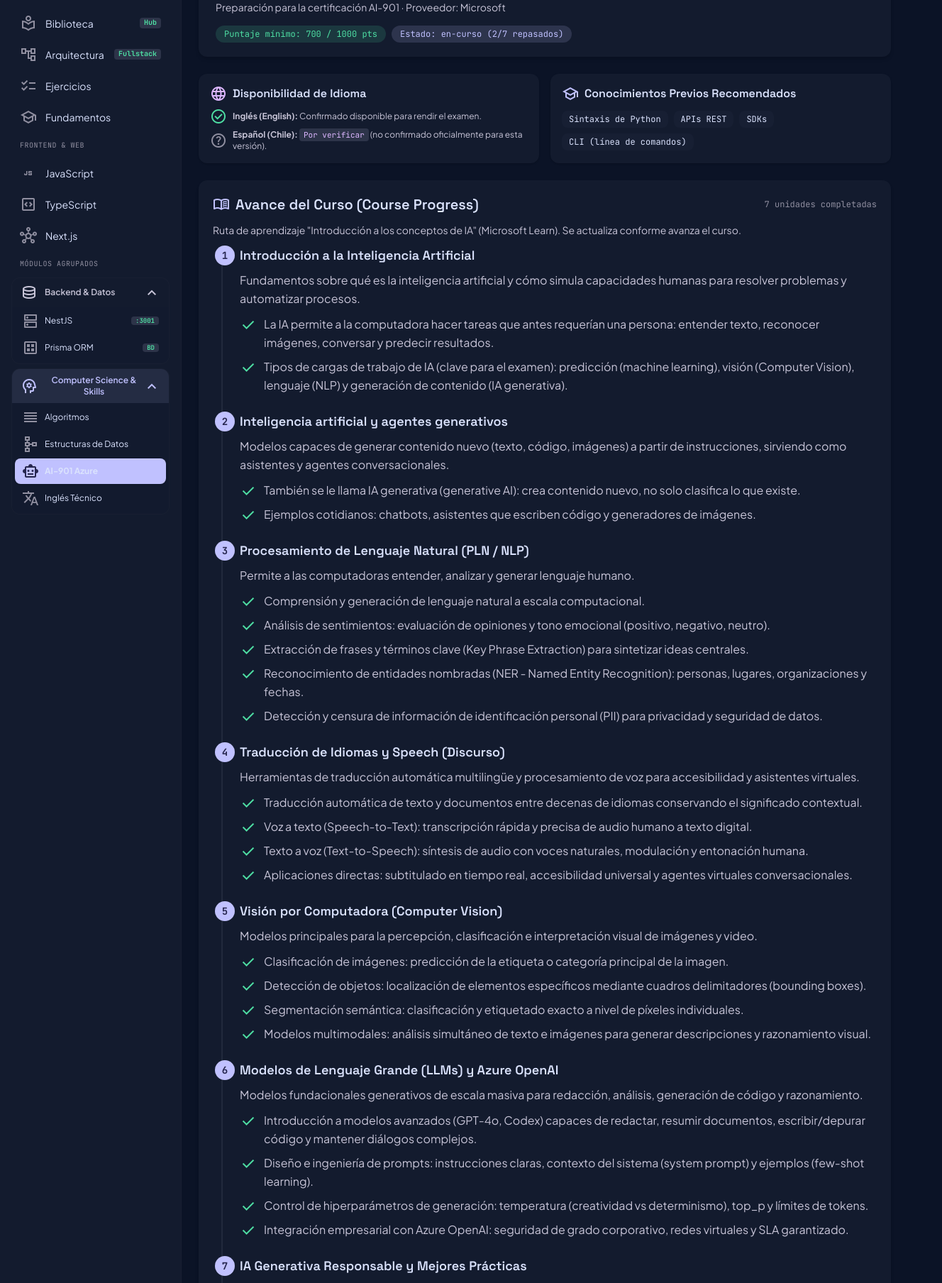
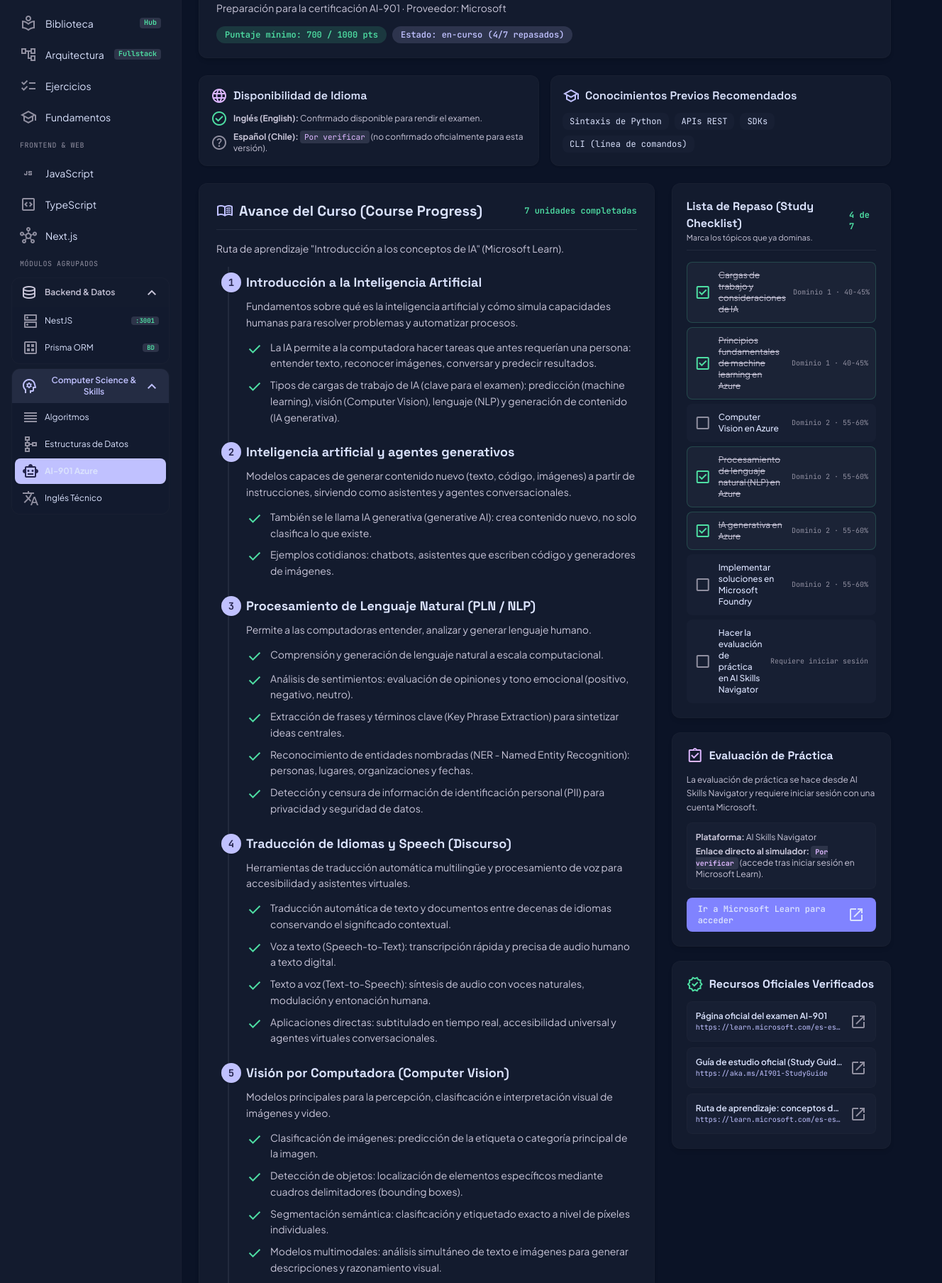
Before and after one commit to francoogb/devlearn, a Next.js app: page /ai-901 in a window 1280 px wide. Shown: the part 112-1920 px from the top of the page at 71% size, 1328 px wide, since content can reach past the window. Built offline with nearby package versions, Linux system fonts and the light colour scheme.

Commit message:
refactor: mover checklist, evaluacion y recursos a columna derecha en AI-901 y eliminar error log innecesario

```diff
--- a/src/app/ai-901/page.tsx
+++ b/src/app/ai-901/page.tsx
@@ -1,7 +1,9 @@
 // Página /ai-901 — espacio para repasar el examen
 // "Microsoft Azure AI Fundamentals (AI-901)".
-// Client Component para permitir interactividad con casillas de verificación
-// y registro de preguntas falladas en la sesión.
+// Disposición de 2 columnas:
+// - Izquierda (lg:col-span-8): Avance cronológico del curso (Unidades 1 a 7) + Resumen integral consolidado.
+// - Derecha (lg:col-span-4): Lista de repaso (Study Checklist), Evaluación de práctica y Recursos oficiales verificados.
+// Se eliminó la sección de "Registro de Preguntas Falladas" para mantener la vista limpia.
 
 "use client";
 
@@ -13,27 +15,22 @@
   reviewChecklist,
   resources,
   practiceAssessment,
-  failedQuestions as initialFailed,
   courseUnits,
   nextCourseUnit,
   aiCourseComprehensiveSummary,
-  type FailedQuestion,
 } from "@/content/ai901";
 import { sectionProgressById } from "@/lib/progress";
 
 export default function AI901Page() {
   const progress = sectionProgressById("ai-901");
 
-  // Estado local para marcar temas repasados
+  // Estado local para marcar temas repasados en el checklist
   const [checkedItems, setCheckedItems] = useState<Record<string, boolean>>({
     cargas: true,
     ml: true,
+    nlp: true,
+    genai: true,
   });
-
-  // Estado local para registrar preguntas falladas
-  const [failedList, setFailedList] = useState<FailedQuestion[]>(initialFailed);
-  const [newQuestion, setNewQuestion] = useState("");
-  const [newWhy, setNewWhy] = useState("");
 
   const toggleCheck = (id: string) => {
     setCheckedItems((prev) => ({ ...prev, [id]: !prev[id] }));
@@ -41,25 +38,10 @@
 
   const completedCount = Object.values(checkedItems).filter(Boolean).length;
 
-  const handleAddFailed = (e: React.FormEvent) => {
-    e.preventDefault();
-    if (!newQuestion.trim() || !newWhy.trim()) return;
-
-    const nueva: FailedQuestion = {
-      date: new Date().toISOString().split("T")[0],
-      question: newQuestion.trim(),
-      why: newWhy.trim(),
-    };
-
-    setFailedList((prev) => [nueva, ...prev]);
-    setNewQuestion("");
-    setNewWhy("");
-  };
-
   return (
     <div className="flex flex-col gap-6">
-      {/* Encabezado */}
-      <div className="flex flex-wrap items-center justify-between gap-4 rounded-xl bg-surface-container-low px-6 py-5 shadow-md">
+      {/* ---------- ENCABEZADO PRINCIPAL ---------- */}
+      <div className="flex flex-wrap items-center justify-between gap-4 rounded-xl bg-surface-container-low px-6 py-5 shadow-md border border-outline-variant/10">
         <div className="flex flex-col gap-1">
           <div className="flex items-center gap-2">
             <span className="material-symbols-outlined text-[28px] text-primary">
@@ -76,21 +58,21 @@
         </div>
 
         <div className="flex flex-wrap items-center gap-2">
-          <span className="rounded-full bg-secondary/15 px-3 py-1 font-mono text-xs text-secondary">
+          <span className="rounded-full bg-secondary/15 px-3 py-1 font-mono text-xs text-secondary font-semibold">
             Puntaje mínimo: {examInfo.passingScore} / 1000 pts
           </span>
           {progress && (
-            <span className="rounded-full bg-primary/15 px-3 py-1 font-mono text-xs text-primary">
+            <span className="rounded-full bg-primary/15 px-3 py-1 font-mono text-xs text-primary font-semibold">
               Estado: {progress.status} ({completedCount}/{reviewChecklist.length} repasados)
             </span>
           )}
         </div>
       </div>
 
-      {/* Tarjeta de advertencias y contexto verificado */}
+      {/* ---------- TARJETA DE ADVERTENCIAS Y REQUISITOS (2 COLUMNAS) ---------- */}
       <div className="grid grid-cols-1 gap-4 md:grid-cols-2">
         {/* Idioma y datos */}
-        <div className="flex flex-col gap-2 rounded-xl bg-surface-container-low p-4 shadow-sm">
+        <div className="flex flex-col gap-2 rounded-xl bg-surface-container-low p-4 shadow-sm border border-outline-variant/10">
           <div className="flex items-center gap-2 text-on-surface">
             <span className="material-symbols-outlined text-[20px] text-tertiary">
               language
@@ -105,8 +87,7 @@
                 check_circle
               </span>
               <span>
-                <strong>Inglés (English):</strong> Confirmado disponible para
-                rendir el examen.
+                <strong>Inglés (English):</strong> Confirmado disponible para rendir el examen.
               </span>
             </li>
             <li className="flex items-center gap-2">
@@ -125,7 +106,7 @@
         </div>
 
         {/* Conocimientos previos recomendados */}
-        <div className="flex flex-col gap-2 rounded-xl bg-surface-container-low p-4 shadow-sm">
+        <div className="flex flex-col gap-2 rounded-xl bg-surface-container-low p-4 shadow-sm border border-outline-variant/10">
           <div className="flex items-center gap-2 text-on-surface">
             <span className="material-symbols-outlined text-[20px] text-primary">
               school
@@ -147,48 +128,52 @@
         </div>
       </div>
 
-      {/* Avance del curso: unidades vistas hasta ahora */}
-      <section className="flex flex-col gap-3 rounded-xl bg-surface-container-low p-5 shadow-md">
-        <div className="flex items-center justify-between">
+      {/* ---------- DISTRIBUCIÓN PRINCIPAL (COLUMNA IZQUIERDA Y DERECHA) ---------- */}
+      <div className="grid grid-cols-1 lg:grid-cols-12 gap-6 items-start">
+        {/* ========================================================================= */}
+        {/* COLUMNA IZQUIERDA (8 COLS): AVANCE DEL CURSO Y RESUMEN INTEGRAL           */}
+        {/* ========================================================================= */}
+        <div className="lg:col-span-8 flex flex-col gap-6">
+          <section className="flex flex-col gap-4 rounded-xl bg-surface-container-low p-6 shadow-md border border-outline-variant/10">
+            <div className="flex items-center justify-between border-b border-surface-container-high pb-3">
               <div className="flex items-center gap-2">
-            <span className="material-symbols-outlined text-[22px] text-primary">
+                <span className="material-symbols-outlined text-[24px] text-primary">
                   menu_book
                 </span>
-            <h2 className="font-display text-xl text-on-surface">
+                <h2 className="font-display text-xl font-bold text-on-surface">
                   Avance del Curso (Course Progress)
                 </h2>
               </div>
-          <span className="font-mono text-xs text-outline">
+              <span className="font-mono text-xs text-secondary font-semibold">
                 {courseUnits.length} unidades completadas
               </span>
             </div>
             <p className="text-sm text-on-surface-variant">
-          Ruta de aprendizaje &quot;Introducción a los conceptos de IA&quot;
-          (Microsoft Learn). Se actualiza conforme avanza el curso.
+              Ruta de aprendizaje &quot;Introducción a los conceptos de IA&quot; (Microsoft Learn).
             </p>
 
-        {/* Línea de avance vertical: se lee hacia abajo, unidad por unidad */}
-        <ol className="relative ml-3 flex flex-col gap-6 border-l-2 border-surface-container-high pl-6">
+            {/* Línea de avance vertical */}
+            <ol className="relative ml-4 flex flex-col gap-6 border-l-2 border-surface-container-high pl-6 pt-2">
               {courseUnits.map((unit) => (
                 <li key={unit.id} className="relative flex flex-col gap-2">
                   {/* Número de unidad sobre la línea */}
-              <span className="absolute -left-[35px] flex h-7 w-7 items-center justify-center rounded-full bg-primary font-mono text-sm font-bold text-on-primary">
+                  <span className="absolute -left-[35px] flex h-7 w-7 items-center justify-center rounded-full bg-primary font-mono text-sm font-bold text-on-primary shadow-sm">
                     {unit.id}
                   </span>
-              <h3 className="font-display text-lg font-semibold text-on-surface">
+                  <h3 className="font-display text-lg font-bold text-on-surface">
                     {unit.title}
                   </h3>
-              <p className="text-base leading-relaxed text-on-surface-variant">
+                  <p className="text-sm leading-relaxed text-on-surface-variant">
                     {unit.summary}
                   </p>
                   {unit.points && (
-                <ul className="flex flex-col gap-2 pt-0.5">
+                    <ul className="flex flex-col gap-2 pt-1">
                       {unit.points.map((p, idx) => (
                         <li
                           key={idx}
-                      className="flex items-start gap-2.5 text-base leading-relaxed text-on-surface-variant"
+                          className="flex items-start gap-2.5 text-sm leading-relaxed text-on-surface-variant"
                         >
-                      <span className="material-symbols-outlined mt-0.5 text-[18px] text-secondary">
+                          <span className="material-symbols-outlined mt-0.5 text-[18px] text-secondary shrink-0">
                             check
                           </span>
                           <span>{p}</span>
@@ -199,14 +184,14 @@
                 </li>
               ))}
 
-          {/* Próxima unidad pendiente */}
-          <li className="relative flex items-center gap-2.5">
+              {/* Próximo paso */}
+              <li className="relative flex items-center gap-2.5 pt-1">
                 <span className="absolute -left-[35px] flex h-7 w-7 items-center justify-center rounded-full border border-dashed border-tertiary bg-surface-container-low">
                   <span className="material-symbols-outlined text-[16px] text-tertiary">
                     schedule
                   </span>
                 </span>
-            <span className="text-base text-on-surface-variant">
+                <span className="text-sm text-on-surface-variant">
                   <strong className="text-on-surface">Próximo paso:</strong>{" "}
                   {nextCourseUnit}.
                 </span>
@@ -214,7 +199,7 @@
             </ol>
 
             {/* Resumen breve consolidado de todo lo visto */}
-        <div className="mt-4 flex flex-col gap-3 rounded-xl border border-secondary/20 bg-secondary/5 p-5">
+            <div className="mt-4 flex flex-col gap-3 rounded-xl border border-secondary/30 bg-secondary/10 p-5 shadow-inner">
               <div className="flex items-center gap-2">
                 <span className="material-symbols-outlined text-[24px] text-secondary">
                   insights
@@ -230,7 +215,7 @@
                 {aiCourseComprehensiveSummary.pillars.map((pil, idx) => (
                   <div
                     key={idx}
-                className="flex flex-col gap-1 rounded-lg bg-surface-container p-3 text-xs border border-outline-variant/10"
+                    className="flex flex-col gap-1 rounded-lg bg-surface-container p-3 text-xs border border-outline-variant/15"
                   >
                     <span className="font-mono font-bold text-primary text-xs">
                       {pil.name}
@@ -243,56 +228,61 @@
               </div>
             </div>
           </section>
+        </div>
 
-      {/* Lista de repaso con casillas */}
-      <section className="flex flex-col gap-3 rounded-xl bg-surface-container-low p-5 shadow-md">
-        <div className="flex items-center justify-between">
+        {/* ========================================================================= */}
+        {/* COLUMNA DERECHA (4 COLS): CHECKLIST, EVALUACIÓN Y RECURSOS OFICIALES     */}
+        {/* ========================================================================= */}
+        <div className="lg:col-span-4 flex flex-col gap-5 sticky top-4">
+          {/* 1. Lista de repaso con casillas */}
+          <section className="flex flex-col gap-3 rounded-xl bg-surface-container-low p-5 shadow-md border border-outline-variant/10">
+            <div className="flex items-center justify-between border-b border-surface-container-high pb-2">
               <div>
-            <h2 className="font-display text-xl text-on-surface">
+                <h2 className="font-display text-base font-bold text-on-surface">
                   Lista de Repaso (Study Checklist)
                 </h2>
-            <p className="text-xs text-on-surface-variant">
-              Marca los tópicos que ya has repasado y comprendido a fondo.
+                <p className="text-[11px] text-on-surface-variant">
+                  Marca los tópicos que ya dominas.
                 </p>
               </div>
-          <span className="font-mono text-xs text-secondary">
-            {completedCount} de {reviewChecklist.length} completados
+              <span className="font-mono text-xs text-secondary font-bold">
+                {completedCount} de {reviewChecklist.length}
               </span>
             </div>
 
-        <div className="flex flex-col gap-2">
+            <div className="flex flex-col gap-1.5 pt-1">
               {reviewChecklist.map((item) => {
                 const isChecked = !!checkedItems[item.id];
                 return (
                   <label
                     key={item.id}
                     onClick={() => toggleCheck(item.id)}
-                className={`flex cursor-pointer items-center justify-between gap-3 rounded-lg p-3 transition-colors ${
+                    className={`flex cursor-pointer items-center justify-between gap-2.5 rounded-lg p-2.5 text-xs transition-colors select-none ${
                       isChecked
-                    ? "bg-surface-container-high/60"
-                    : "bg-surface-container hover:bg-surface-container-high"
+                        ? "bg-surface-container-high/60 border border-secondary/20"
+                        : "bg-surface-container hover:bg-surface-container-high border border-transparent"
                     }`}
                   >
-                <div className="flex items-center gap-3">
+                    <div className="flex items-center gap-2.5">
                       <span
-                    className={`material-symbols-outlined text-[20px] ${
+                        className={`material-symbols-outlined text-[18px] ${
                           isChecked ? "text-secondary" : "text-outline"
                         }`}
                       >
                         {isChecked ? "check_box" : "check_box_outline_blank"}
                       </span>
                       <span
-                    className={`text-sm ${
+                        className={`${
                           isChecked
                             ? "text-on-surface-variant line-through"
-                        : "text-on-surface"
+                            : "text-on-surface font-medium"
                         }`}
                       >
                         {item.label}
                       </span>
                     </div>
                     {item.detail && (
-                  <span className="font-mono text-xs text-outline">
+                      <span className="font-mono text-[10px] text-outline shrink-0">
                         {item.detail}
                       </span>
                     )}
@@ -302,34 +292,30 @@
             </div>
           </section>
 
-      {/* Evaluación de práctica y recursos oficiales */}
-      <div className="grid grid-cols-1 gap-4 md:grid-cols-2">
-        {/* Evaluación de práctica */}
-        <div className="flex flex-col justify-between gap-3 rounded-xl bg-surface-container-low p-5 shadow-md">
-          <div className="flex flex-col gap-2">
+          {/* 2. Evaluación de práctica */}
+          <div className="flex flex-col gap-3 rounded-xl bg-surface-container-low p-5 shadow-md border border-outline-variant/10">
             <div className="flex items-center gap-2 text-on-surface">
               <span className="material-symbols-outlined text-[20px] text-tertiary">
                 assignment_turned_in
               </span>
-              <h2 className="font-display text-lg">
-                Evaluación de Práctica (Practice Assessment)
+              <h2 className="font-display text-base font-bold">
+                Evaluación de Práctica
               </h2>
             </div>
             <p className="text-xs leading-relaxed text-on-surface-variant">
               {practiceAssessment.note}
             </p>
-            <div className="mt-2 rounded-lg bg-surface-container p-3 text-xs text-on-surface-variant">
+            <div className="rounded-lg bg-surface-container p-3 text-xs text-on-surface-variant border border-outline-variant/10">
               <p>
                 <strong>Plataforma:</strong> {practiceAssessment.tool}
               </p>
               <p className="mt-1">
                 <strong>Enlace directo al simulador:</strong>{" "}
-                <span className="rounded bg-surface-container-highest px-1.5 py-0.5 font-mono text-[11px] text-tertiary">
+                <span className="rounded bg-surface-container-highest px-1.5 py-0.5 font-mono text-[10px] text-tertiary font-bold">
                   Por verificar
                 </span>{" "}
-                (accede desde la página oficial tras iniciar sesión en Microsoft Learn).
+                (accede tras iniciar sesión en Microsoft Learn).
               </p>
-            </div>
             </div>
             <Link
               href="https://learn.microsoft.com/es-es/credentials/certifications/exams/ai-901/"
@@ -344,13 +330,13 @@
             </Link>
           </div>
 
-        {/* Recursos oficiales verificados */}
-        <div className="flex flex-col gap-3 rounded-xl bg-surface-container-low p-5 shadow-md">
+          {/* 3. Recursos oficiales verificados */}
+          <div className="flex flex-col gap-3 rounded-xl bg-surface-container-low p-5 shadow-md border border-outline-variant/10">
             <div className="flex items-center gap-2 text-on-surface">
               <span className="material-symbols-outlined text-[20px] text-secondary">
                 verified
               </span>
-            <h2 className="font-display text-lg">
+              <h2 className="font-display text-base font-bold">
                 Recursos Oficiales Verificados
               </h2>
             </div>
@@ -361,17 +347,17 @@
                   href={res.url}
                   target="_blank"
                   rel="noopener noreferrer"
-                className="flex items-center justify-between gap-2 rounded-lg bg-surface-container p-3 transition-colors hover:bg-surface-container-high"
+                  className="flex items-center justify-between gap-2 rounded-lg bg-surface-container p-3 transition-colors hover:bg-surface-container-high border border-outline-variant/10"
                 >
-                <div className="flex flex-col">
-                  <span className="text-xs font-medium text-on-surface">
+                  <div className="flex flex-col min-w-0">
+                    <span className="text-xs font-semibold text-on-surface truncate">
                       {res.label}
                     </span>
-                  <span className="truncate font-mono text-[11px] text-primary">
+                    <span className="truncate font-mono text-[10px] text-primary">
                       {res.url}
                     </span>
                   </div>
-                <span className="material-symbols-outlined text-[16px] text-outline">
+                  <span className="material-symbols-outlined text-[16px] text-outline shrink-0">
                     open_in_new
                   </span>
                 </a>
@@ -379,78 +365,7 @@
             </div>
           </div>
         </div>
-
-      {/* Espacio para anotar preguntas falladas */}
-      <section className="flex flex-col gap-4 rounded-xl bg-surface-container-low p-5 shadow-md">
-        <div className="flex items-center justify-between">
-          <div>
-            <h2 className="font-display text-xl text-on-surface">
-              Registro de Preguntas Falladas (Error Log)
-            </h2>
-            <p className="text-xs text-on-surface-variant">
-              Anota las preguntas que fallaste en la práctica y qué concepto no
-              dominabas para repasarlo.
-            </p>
       </div>
-          <span className="font-mono text-xs text-tertiary">
-            {failedList.length} registradas
-          </span>
-        </div>
-
-        {/* Formulario de registro */}
-        <form onSubmit={handleAddFailed} className="flex flex-col gap-3">
-          <div className="grid grid-cols-1 gap-3 md:grid-cols-2">
-            <input
-              type="text"
-              placeholder="¿De qué trataba la pregunta? (ej. Reconocimiento de caras en Vision)"
-              value={newQuestion}
-              onChange={(e) => setNewQuestion(e.target.value)}
-              className="rounded-lg bg-surface-container px-3 py-2 text-xs text-on-surface placeholder:text-outline focus:outline-none focus:ring-1 focus:ring-primary"
-            />
-            <input
-              type="text"
-              placeholder="¿Por qué la fallé? (ej. Confundí detección de objetos con clasificación)"
-              value={newWhy}
-              onChange={(e) => setNewWhy(e.target.value)}
-              className="rounded-lg bg-surface-container px-3 py-2 text-xs text-on-surface placeholder:text-outline focus:outline-none focus:ring-1 focus:ring-primary"
-            />
-          </div>
-          <button
-            type="submit"
-            className="self-end rounded-lg bg-secondary px-4 py-1.5 font-mono text-xs font-semibold text-on-secondary transition-colors hover:bg-secondary-fixed active:scale-95"
-          >
-            Anotar Fallo
-          </button>
-        </form>
-
-        {/* Lista de fallos anotados */}
-        {failedList.length === 0 ? (
-          <div className="rounded-lg bg-surface-container p-4 text-center text-xs text-outline">
-            Aún no has anotado preguntas falladas. Cuando practiques en el simulador, anótalas aquí.
-          </div>
-        ) : (
-          <div className="flex flex-col gap-2">
-            {failedList.map((item, idx) => (
-              <div
-                key={idx}
-                className="flex flex-col gap-1 rounded-lg bg-surface-container p-3 text-xs"
-              >
-                <div className="flex items-center justify-between">
-                  <span className="font-semibold text-on-surface">
-                    {item.question}
-                  </span>
-                  <span className="font-mono text-[11px] text-outline">
-                    {item.date}
-                  </span>
-                </div>
-                <p className="text-secondary">
-                  <strong>Motivo / Concepto:</strong> {item.why}
-                </p>
-              </div>
-            ))}
-          </div>
-        )}
-      </section>
     </div>
   );
 }
```
Lines whose indentation alone changed are shown as unchanged.
